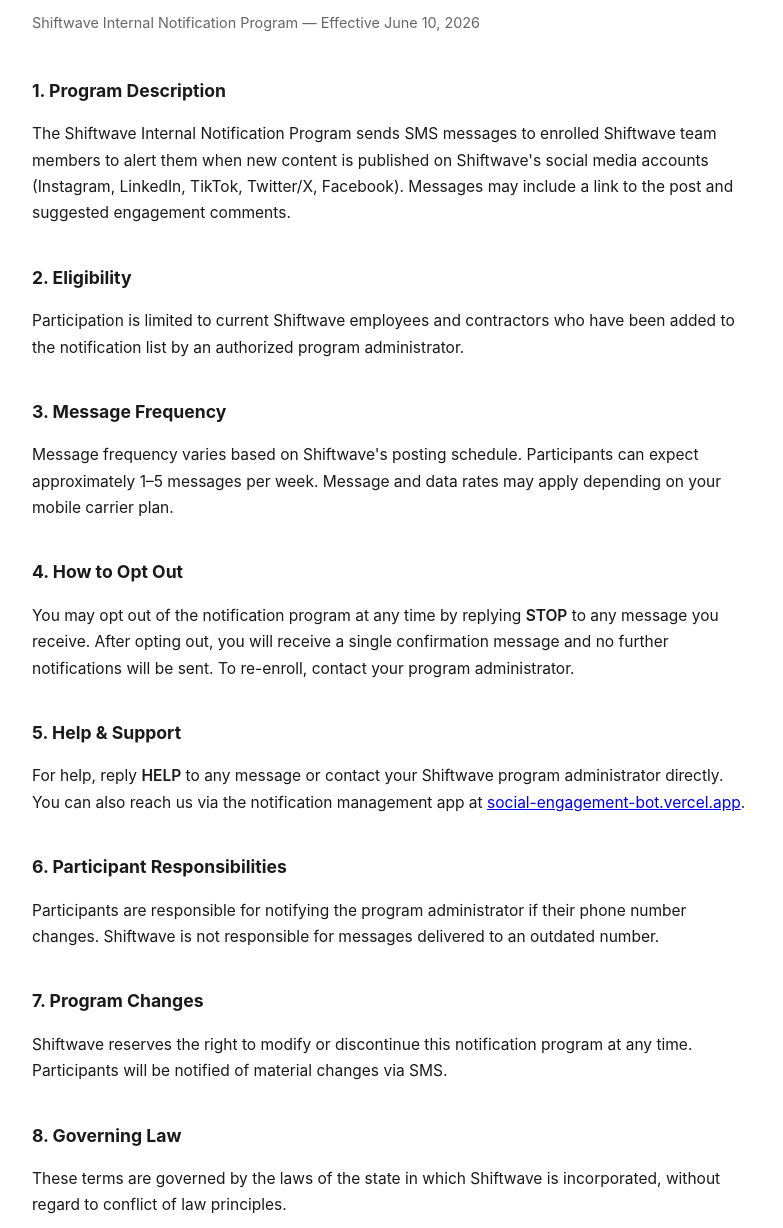
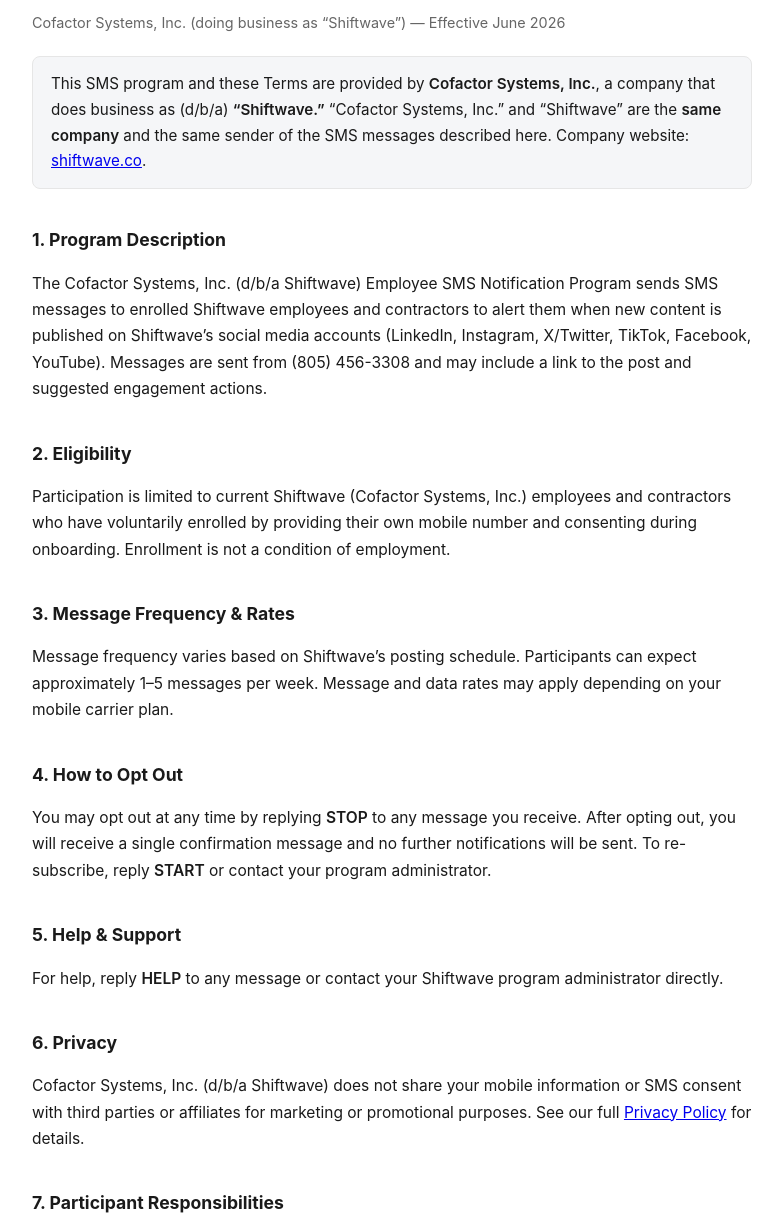
Before and after one commit to kolrollins23/shiftwave-engagement-bot, a website: page public/terms.html in a window 1280 px wide. Shown: the part 112-1340 px from the top of the page, without its empty margins (248-1031 px from the left). Drawn offline with Linux system fonts and the light colour scheme.

Commit message:
Terms: lead with Cofactor Systems, Inc. (d/b/a Shiftwave) and state name connection (A2P 30882)

```diff
--- a/public/terms.html
+++ b/public/terms.html
@@ -3,42 +3,50 @@
 <head>
   <meta charset="UTF-8" />
   <meta name="viewport" content="width=device-width, initial-scale=1.0" />
-  <title>Terms &amp; Conditions — Shiftwave Notifications</title>
+  <title>Terms &amp; Conditions — Cofactor Systems, Inc. (d/b/a Shiftwave)</title>
   <style>
     body { font-family: -apple-system, BlinkMacSystemFont, "Segoe UI", sans-serif; max-width: 720px; margin: 60px auto; padding: 0 24px; color: #1a1a1a; line-height: 1.7; }
     h1 { font-size: 1.8rem; margin-bottom: 4px; }
-    .meta { color: #666; font-size: 0.9rem; margin-bottom: 40px; }
+    .meta { color: #666; font-size: 0.9rem; margin-bottom: 20px; }
     h2 { font-size: 1.1rem; margin-top: 36px; }
     p, li { font-size: 0.97rem; }
+    .identity { background: #f5f6f8; border: 1px solid #e6e6e6; border-radius: 8px; padding: 14px 18px; margin: 0 0 28px; font-size: 0.95rem; }
     strong { font-weight: 600; }
   </style>
 </head>
 <body>
   <h1>Terms &amp; Conditions</h1>
-  <p class="meta">Shiftwave Internal Notification Program &mdash; Effective June 10, 2026</p>
+  <p class="meta">Cofactor Systems, Inc. (doing business as &ldquo;Shiftwave&rdquo;) &mdash; Effective June 2026</p>
+
+  <div class="identity">
+    This SMS program and these Terms are provided by <strong>Cofactor Systems, Inc.</strong>, a company that does business as (d/b/a) <strong>&ldquo;Shiftwave.&rdquo;</strong> &ldquo;Cofactor Systems, Inc.&rdquo; and &ldquo;Shiftwave&rdquo; are the <strong>same company</strong> and the same sender of the SMS messages described here. Company website: <a href="https://shiftwave.co">shiftwave.co</a>.
+  </div>
 
   <h2>1. Program Description</h2>
-  <p>The Shiftwave Internal Notification Program sends SMS messages to enrolled Shiftwave team members to alert them when new content is published on Shiftwave's social media accounts (Instagram, LinkedIn, TikTok, Twitter/X, Facebook). Messages may include a link to the post and suggested engagement comments.</p>
+  <p>The Cofactor Systems, Inc. (d/b/a Shiftwave) Employee SMS Notification Program sends SMS messages to enrolled Shiftwave employees and contractors to alert them when new content is published on Shiftwave&rsquo;s social media accounts (LinkedIn, Instagram, X/Twitter, TikTok, Facebook, YouTube). Messages are sent from (805) 456-3308 and may include a link to the post and suggested engagement actions.</p>
 
   <h2>2. Eligibility</h2>
-  <p>Participation is limited to current Shiftwave employees and contractors who have been added to the notification list by an authorized program administrator.</p>
+  <p>Participation is limited to current Shiftwave (Cofactor Systems, Inc.) employees and contractors who have voluntarily enrolled by providing their own mobile number and consenting during onboarding. Enrollment is not a condition of employment.</p>
 
-  <h2>3. Message Frequency</h2>
-  <p>Message frequency varies based on Shiftwave's posting schedule. Participants can expect approximately 1–5 messages per week. Message and data rates may apply depending on your mobile carrier plan.</p>
+  <h2>3. Message Frequency &amp; Rates</h2>
+  <p>Message frequency varies based on Shiftwave&rsquo;s posting schedule. Participants can expect approximately 1&ndash;5 messages per week. Message and data rates may apply depending on your mobile carrier plan.</p>
 
   <h2>4. How to Opt Out</h2>
-  <p>You may opt out of the notification program at any time by replying <strong>STOP</strong> to any message you receive. After opting out, you will receive a single confirmation message and no further notifications will be sent. To re-enroll, contact your program administrator.</p>
+  <p>You may opt out at any time by replying <strong>STOP</strong> to any message you receive. After opting out, you will receive a single confirmation message and no further notifications will be sent. To re-subscribe, reply <strong>START</strong> or contact your program administrator.</p>
 
   <h2>5. Help &amp; Support</h2>
-  <p>For help, reply <strong>HELP</strong> to any message or contact your Shiftwave program administrator directly. You can also reach us via the notification management app at <a href="https://social-engagement-bot.vercel.app">social-engagement-bot.vercel.app</a>.</p>
+  <p>For help, reply <strong>HELP</strong> to any message or contact your Shiftwave program administrator directly.</p>
 
-  <h2>6. Participant Responsibilities</h2>
-  <p>Participants are responsible for notifying the program administrator if their phone number changes. Shiftwave is not responsible for messages delivered to an outdated number.</p>
+  <h2>6. Privacy</h2>
+  <p>Cofactor Systems, Inc. (d/b/a Shiftwave) does not share your mobile information or SMS consent with third parties or affiliates for marketing or promotional purposes. See our full <a href="/privacy.html">Privacy Policy</a> for details.</p>
 
-  <h2>7. Program Changes</h2>
-  <p>Shiftwave reserves the right to modify or discontinue this notification program at any time. Participants will be notified of material changes via SMS.</p>
+  <h2>7. Participant Responsibilities</h2>
+  <p>Participants are responsible for notifying the program administrator if their phone number changes. Cofactor Systems, Inc. (Shiftwave) is not responsible for messages delivered to an outdated number.</p>
 
-  <h2>8. Governing Law</h2>
-  <p>These terms are governed by the laws of the state in which Shiftwave is incorporated, without regard to conflict of law principles.</p>
+  <h2>8. Program Changes</h2>
+  <p>Cofactor Systems, Inc. (d/b/a Shiftwave) reserves the right to modify or discontinue this notification program at any time. Participants will be notified of material changes via SMS.</p>
+
+  <h2>9. Governing Law</h2>
+  <p>These terms are governed by the laws of the state in which Cofactor Systems, Inc. is incorporated, without regard to conflict of law principles.</p>
 </body>
 </html>
```
